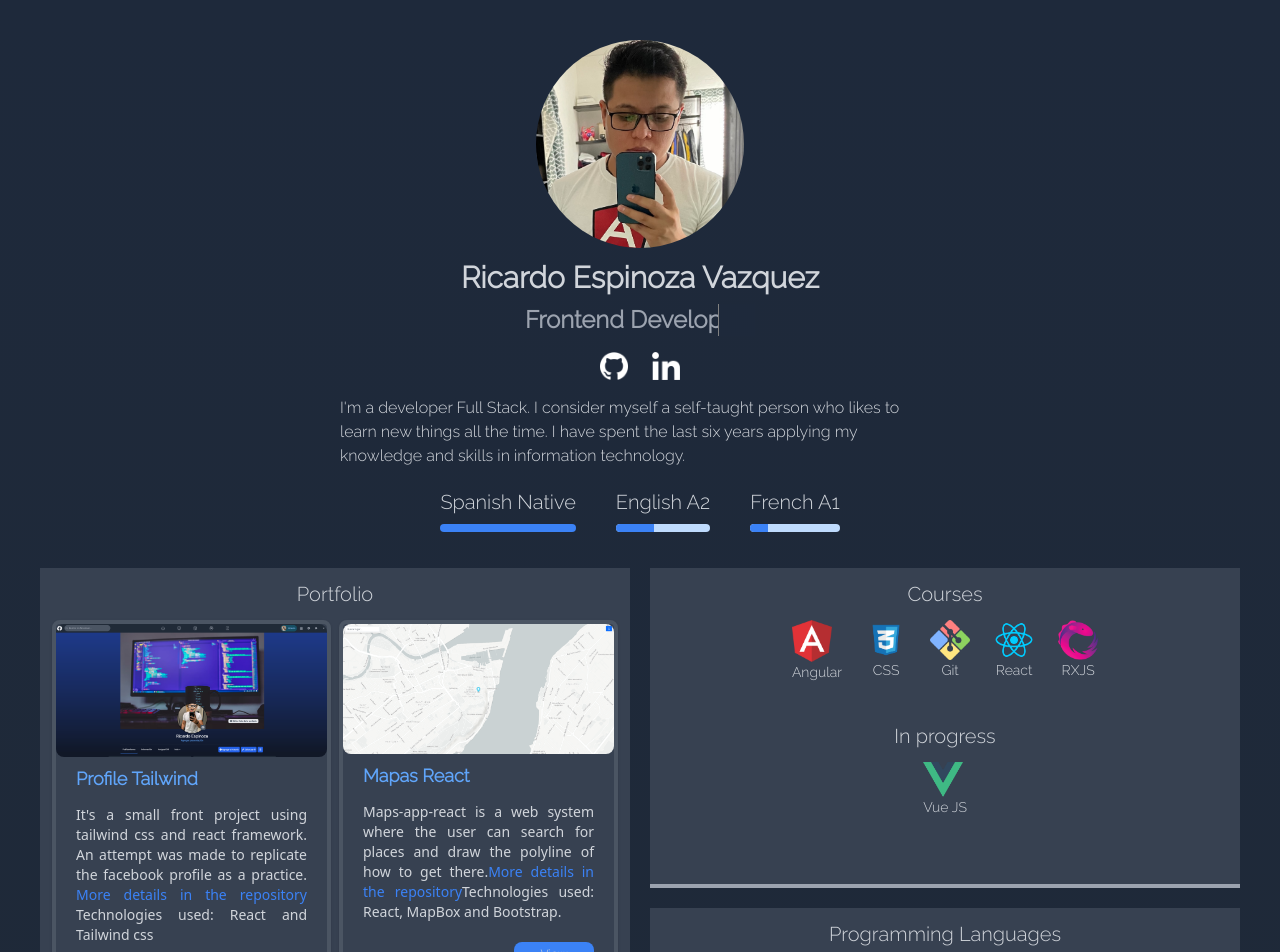
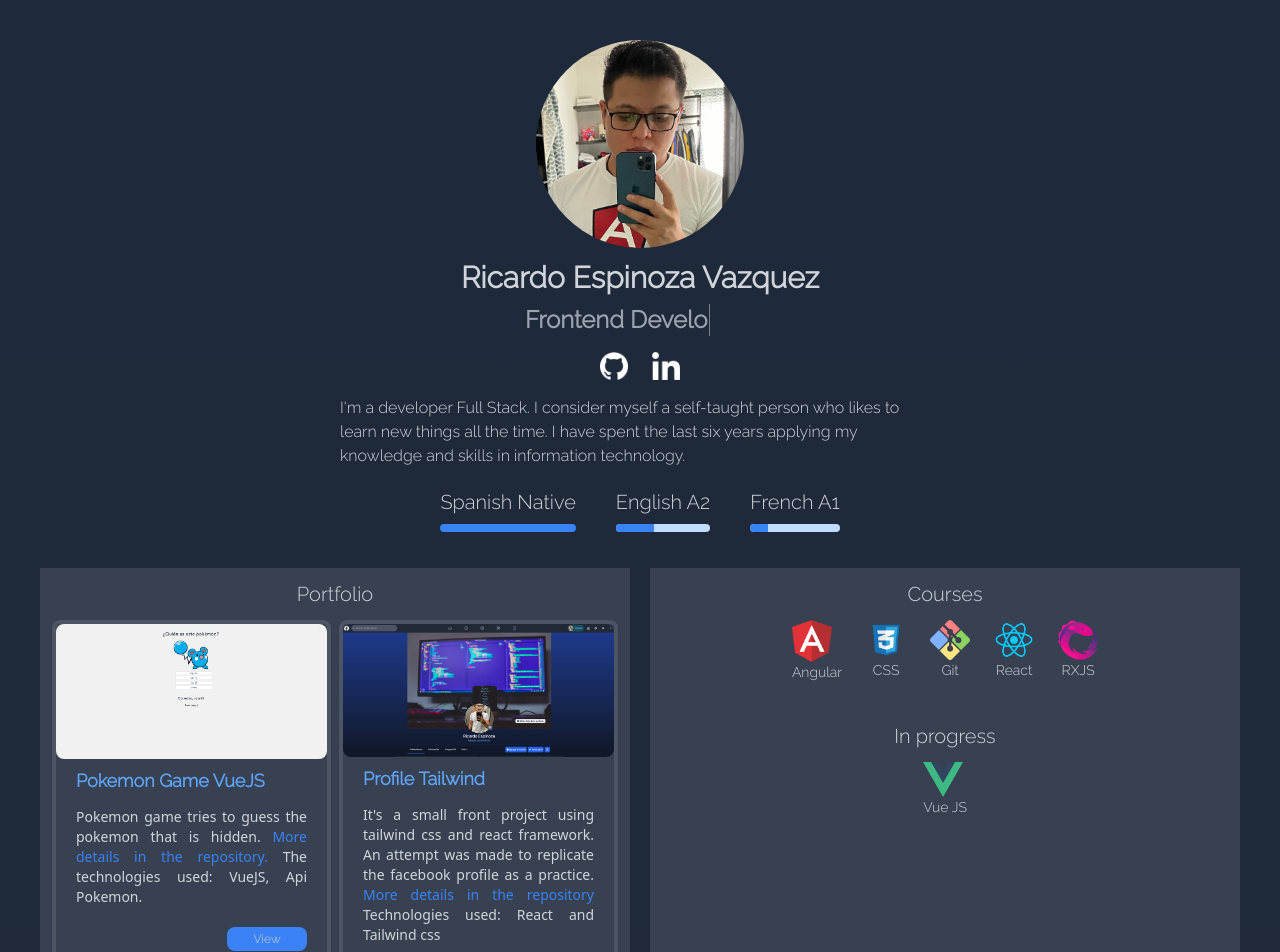
Before and after one commit to ricardolml/ricardo-espinoza, a React (Create React App) app: page / in a window 1280 px wide. Shown: the top 952 px of the page. Built offline with nearby package versions, Linux system fonts and the light colour scheme.

Commit message:
add pokemon-game

```diff
--- a/src/components/CardsPortfolio.tsx
+++ b/src/components/CardsPortfolio.tsx
@@ -4,6 +4,21 @@ export const CardsPortfolio = () => {
         <>
             <h1 className="text-center text-xl mb-3">Portfolio</h1>
             <div className="grid grid-cols-1 md:grid-cols-2 gap-2">
+                <div className="border-4 border-gray-600 rounded-lg shadow">
+                    <a href="https://ricardolml.github.io/pokemon-game/" target="_blank" rel="noreferrer">
+                        <img src="./img/pokemon.png" alt="weather-app" className="rounded-lg" />
+                    </a>
+                    <div className="mx-5 my-2">
+                        <h1 className="font-bold text-lg mb-3 text-blue-400">Pokemon Game VueJS</h1>
+                        <p className="font-sans text-justify text-sm">
+                            Pokemon game tries to guess the pokemon that is hidden. <a href="https://github.com/ricardolml/pokemon-game" target="_blank" rel="noreferrer" className="text-blue-500" > More details in the repository. </a>
+                            The technologies used: VueJS, Api Pokemon.
+                        </p>
+                        <div className="flex flex-row-reverse">
+                            <a href="https://ricardolml.github.io/pokemon-game/" target="_blank" rel="noreferrer" className="px-2 py-1 bg-blue-500 rounded-lg w-20 text-center mt-5 text-xs">View</a>
+                        </div>
+                    </div>
+                </div>
                 <div className="border-4 border-gray-600 rounded-lg shadow">
                     <a href="https://ricardolml.github.io/profile-tailwind-react/" target="_blank" rel="noreferrer">
                         <img src="./img/tail.png" alt="weather-app" className="rounded-lg" />
@@ -101,6 +116,7 @@ export const CardsPortfolio = () => {
                     </div>
                 </div>
 
+
             </div>
         </>
     )
--- a/src/pages/Home.tsx
+++ b/src/pages/Home.tsx
@@ -86,7 +86,7 @@ export const Home = () => {
                             </div>
                             <h1 className="text-center text-xl mt-10 mb-3">In progress</h1>
                             <div className='card-skills-div justify-center'>
-                                <a href="https://www.udemy.com/course/rxjs-de-cero-hasta-los-detalles/" className="a-skip" target="_blank" rel="noreferrer">
+                                <a href="https://www.udemy.com/course/vuejs-fh/" className="a-skip" target="_blank" rel="noreferrer">
                                     <img src="./img/vue.png" className="w-10" alt="" />
                                     Vue JS
                                 </a>
```
Also changed, not shown: public/img/pokemon.png (added), 12 other files (tests, documents, lock files or other folders).
